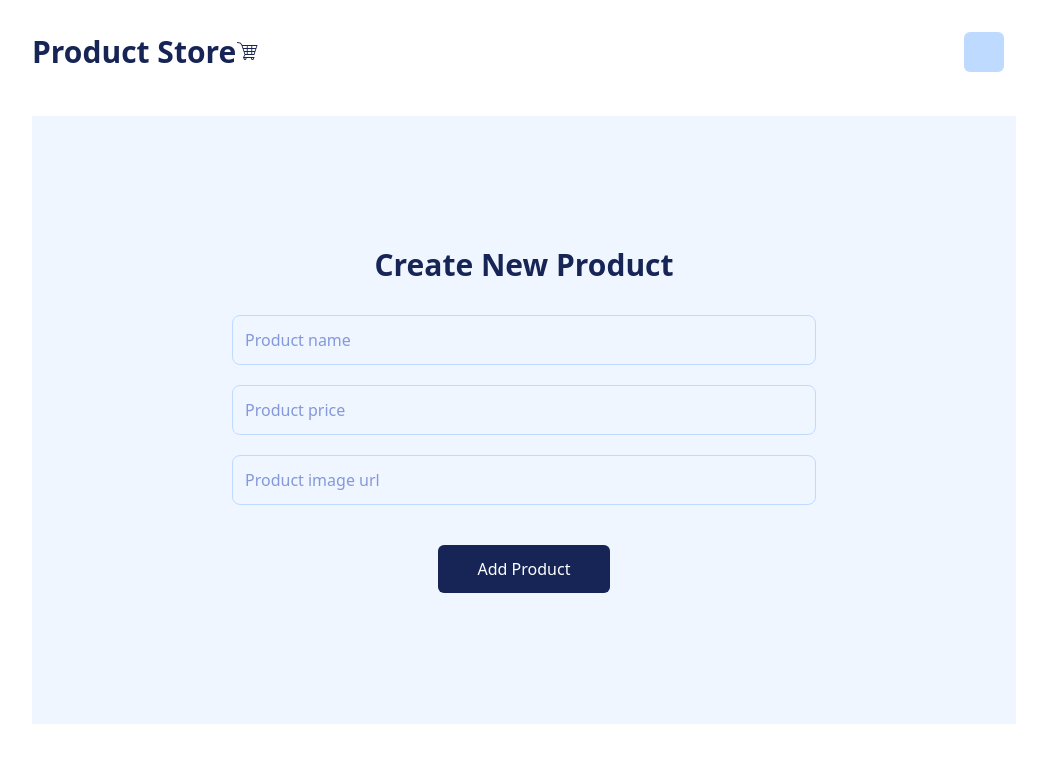
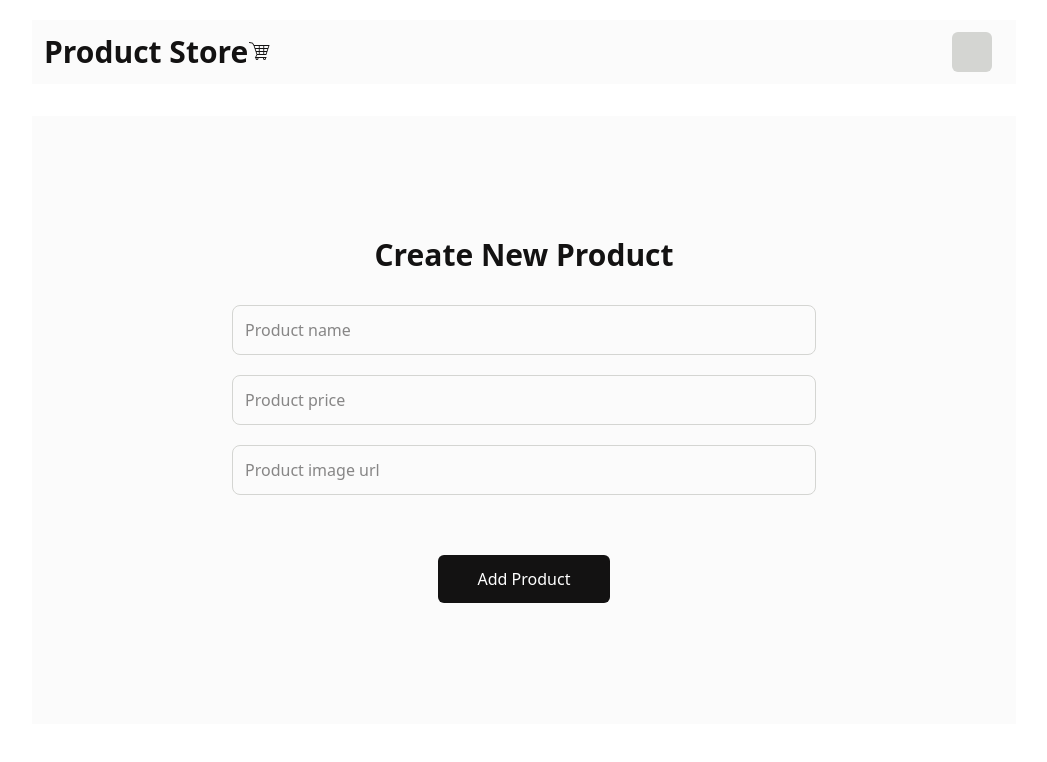
Before and after one commit to Kummirai/mern_stack_crash_course, a React app in the folder frontend/: page /create_product in a window 1280 px wide. Shown: the top 762 px of the page, without its empty margins (116-1163 px from the left). Built offline with nearby package versions, Linux system fonts and the light colour scheme; no server answers; the HTML template or start-up script is replaced by a standard one.

Commit message:
Change color pallette

```diff
--- a/frontend/src/components/Navbar.jsx
+++ b/frontend/src/components/Navbar.jsx
@@ -4,17 +4,17 @@ import { GiShoppingCart } from "react-icons/gi";
 
 const Navbar = () => {
   return (
-    <header className="flex items-center justify-between py-3">
+    <header className="flex items-center justify-between p-3 bg-[#fbfbfb]">
       <Link
         to="/"
-        className="text-3xl font-bold text-blue-950 flex items-baseline"
+        className="text-3xl font-bold text-[#131212] flex items-baseline"
       >
         <span className="">Product Store</span>
         <GiShoppingCart className="text-2xl" />
       </Link>
       <div className="flex items-center justify-between">
-        <Link to={"/create_product"} className="text-blue-950">
-          <MdAddToPhotos className=" bg-blue-200 p-5 rounded-md mx-3" />
+        <Link to={"/create_product"} className="text-red-950">
+          <MdAddToPhotos className=" bg-[#d4d5d2] p-5 rounded-md mx-3" />
         </Link>
       </div>
     </header>
--- a/frontend/src/components/ProductCard.jsx
+++ b/frontend/src/components/ProductCard.jsx
@@ -3,8 +3,8 @@ import { MdModeEdit } from "react-icons/md";
 
 const ProductCard = ({ product }) => {
   return (
-    <div className="border border-blue-100 rounded-xs">
-      <div className="p-1 h-[200px]">
+    <div className=" rounded-md shadow-lg">
+      <div className="p-2 h-[200px]">
         <img
           src={product.image}
           alt={product.name}
@@ -12,7 +12,7 @@ const ProductCard = ({ product }) => {
         />
       </div>
       <div className="p-2">
-        <h2 className="font-semibold text-blue-950 text-lg">{product.name}</h2>
+        <h2 className="font-semibold text-[#131212] text-lg">{product.name}</h2>
         <h3 className="text-slate-600 font-normal">
           ${product.price.toFixed(2)}
         </h3>
@@ -21,7 +21,7 @@ const ProductCard = ({ product }) => {
             <RiDeleteBin6Line className=" mr-2 text-red-600 text-xl hover:text-red-500 hover:cursor-pointer" />
           </button>
           <button>
-            <MdModeEdit className="text-blue-900 text-xl hover:text-blue-700 hover:cursor-pointer" />
+            <MdModeEdit className="text-[#d4d5d2] text-xl hover:text-[#9bb3be] hover:cursor-pointer" />
           </button>
         </div>
       </div>
--- a/frontend/src/pages/CreateProduct.jsx
+++ b/frontend/src/pages/CreateProduct.jsx
@@ -1,8 +1,8 @@
 const CreateProduct = () => {
   return (
-    <div className="mt-8 p-5 bg-blue-50 h-[80%] flex items-center justify-center">
+    <div className="mt-8 p-5 bg-[#fbfbfb] h-[80%] flex items-center justify-center">
       <div className="flex flex-col justify-between w-full">
-        <h2 className="text-blue-950 mb-8 text-center text-3xl font-semibold ">
+        <h2 className="text-[#131212] mb-8 text-center text-3xl font-semibold ">
           Create New Product
         </h2>
         <div className="sm:px-45 flex flex-col items-center">
@@ -11,7 +11,7 @@ const CreateProduct = () => {
               type="text"
               name=""
               id=""
-              className="border border-blue-200 outline-blue-300 rounded-lg min-w-full max-w-2xl p-3 text-blue-800 mb-5"
+              className="border border-[#d4d5d2] outline-[#9bb3be] rounded-lg min-w-full max-w-2xl p-3 text-[#131212] mb-5"
               placeholder="Product name"
             />
           </div>
@@ -20,7 +20,7 @@ const CreateProduct = () => {
               type="text"
               name=""
               id=""
-              className="border border-blue-200 outline-blue-300 rounded-lg w-full p-3 text-blue-800 mb-5"
+              className="border border-[#d4d5d2] outline-[#9bb3be] rounded-lg min-w-full max-w-2xl p-3 text-[#131212] mb-5"
               placeholder="Product price"
             />
           </div>
@@ -29,13 +29,13 @@ const CreateProduct = () => {
               type="text"
               name=""
               id=""
-              className="border border-blue-200 outline-blue-300 rounded-lg min-w-full max-w-2xl p-3 text-blue-800 "
+              className="border border-[#d4d5d2] outline-[#9bb3be] rounded-lg min-w-full max-w-2xl p-3 text-[#131212] mb-5"
               placeholder="Product image url"
             />
           </div>
         </div>
         <div className="flex items-center justify-center">
-          <button className="mt-10 bg-blue-950 text-white py-3 px-10 rounded-md">
+          <button className="mt-10 bg-[#131212] text-white py-3 px-10 rounded-md">
             Add Product
           </button>
         </div>
--- a/frontend/src/pages/Homepage.jsx
+++ b/frontend/src/pages/Homepage.jsx
@@ -6,7 +6,7 @@ const Homepage = () => {
   const products = useContext(ProductContext);
 
   return (
-    <div className="mt-8 p-5 bg-blue-50 min-h-full  grid sm:grid-cols-2 md:grid-cols-3 gap-5 mb-8 ">
+    <div className="mt-3 py-5 min-h-full  grid sm:grid-cols-2 md:grid-cols-3 gap-5 mb-8 ">
       {products.map((product) => (
         <ProductCard product={product} key={product._id} />
       ))}
```
